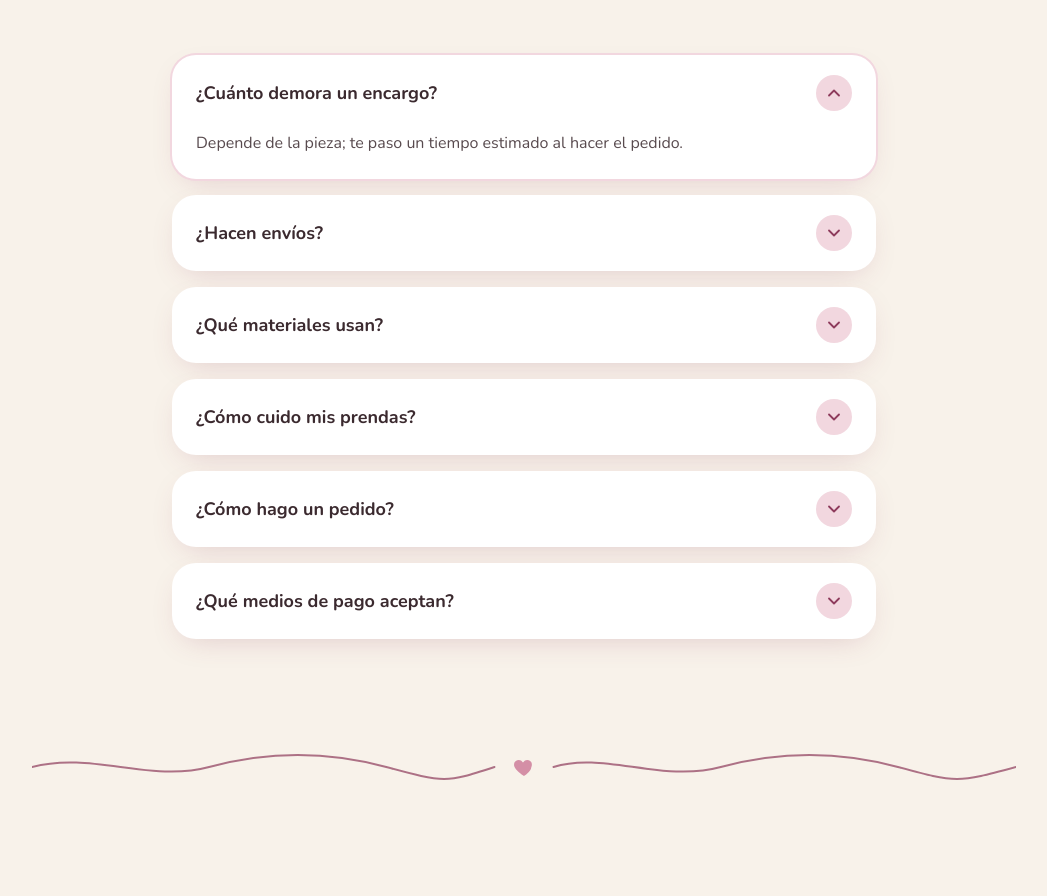
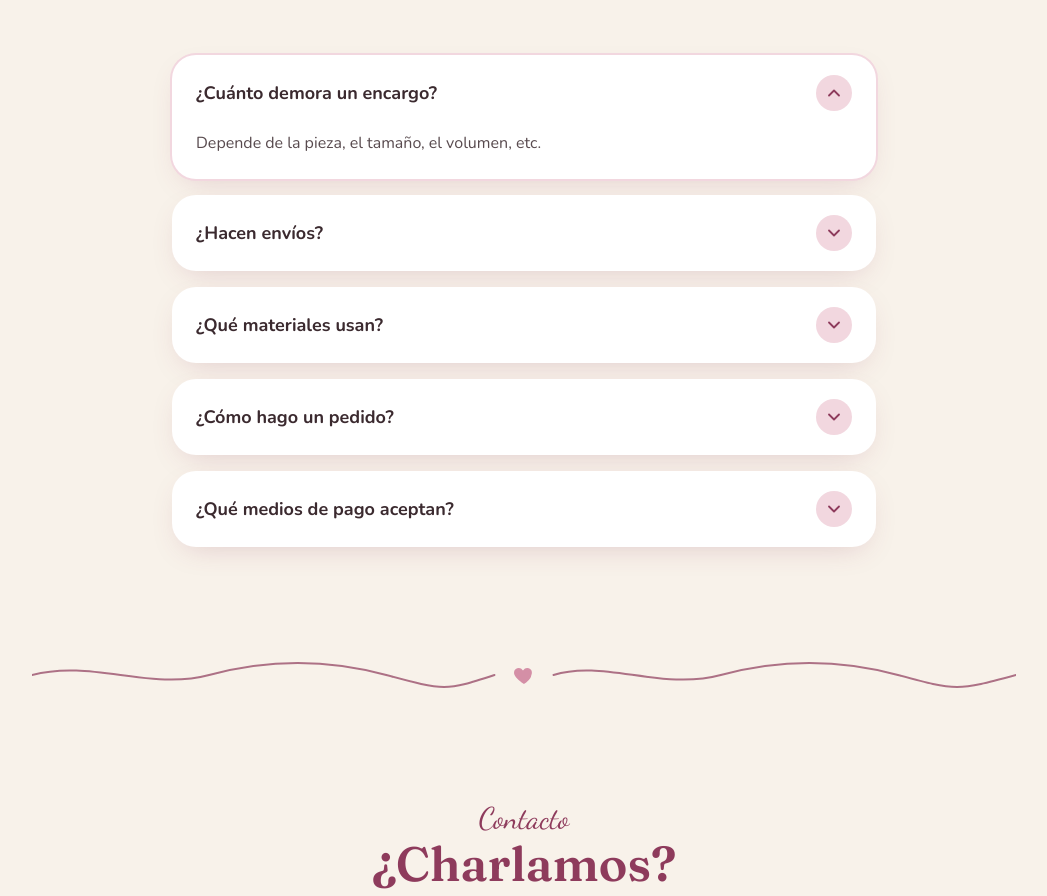
Before and after one commit to EzeeED/alpuntopaz, a Next.js app: page / in a window 1280 px wide. Shown: the part 8140-9036 px from the top of the page, without its empty margins (116-1163 px from the left). Built offline with nearby package versions, Linux system fonts and the light colour scheme; no server answers.

Commit message:
Ajustar preguntas frecuentes
Quitar la pregunta sobre cuidado de prendas y actualizar la respuesta
sobre los tiempos de un encargo.

Co-Authored-By: Claude Opus 5.5 <noreply@anthropic.com>
Claude-Session: https://claude.ai/code/session_01P5u6ZB8XouQtLgSNDzKELw

```diff
--- a/components/FAQ.tsx
+++ b/components/FAQ.tsx
@@ -6,10 +6,9 @@ import Reveal from "./Reveal";
 import { ChevronIcon } from "./Icons";
 
 const faqs = [
-  { q: "¿Cuánto demora un encargo?", a: "Depende de la pieza; te paso un tiempo estimado al hacer el pedido." },
+  { q: "¿Cuánto demora un encargo?", a: "Depende de la pieza, el tamaño, el volumen, etc." },
   { q: "¿Hacen envíos?", a: "Sí, a todo Uruguay." },
   { q: "¿Qué materiales usan?", a: "Hilados de calidad, elegidos según la pieza y su uso." },
-  { q: "¿Cómo cuido mis prendas?", a: "Lavado a mano con agua fría y secado a la sombra, en plano." },
   { q: "¿Cómo hago un pedido?", a: "Escribime por WhatsApp o Instagram y lo coordinamos." },
   { q: "¿Qué medios de pago aceptan?", a: "Efectivo o transferencia bancaria." },
 ];
```
